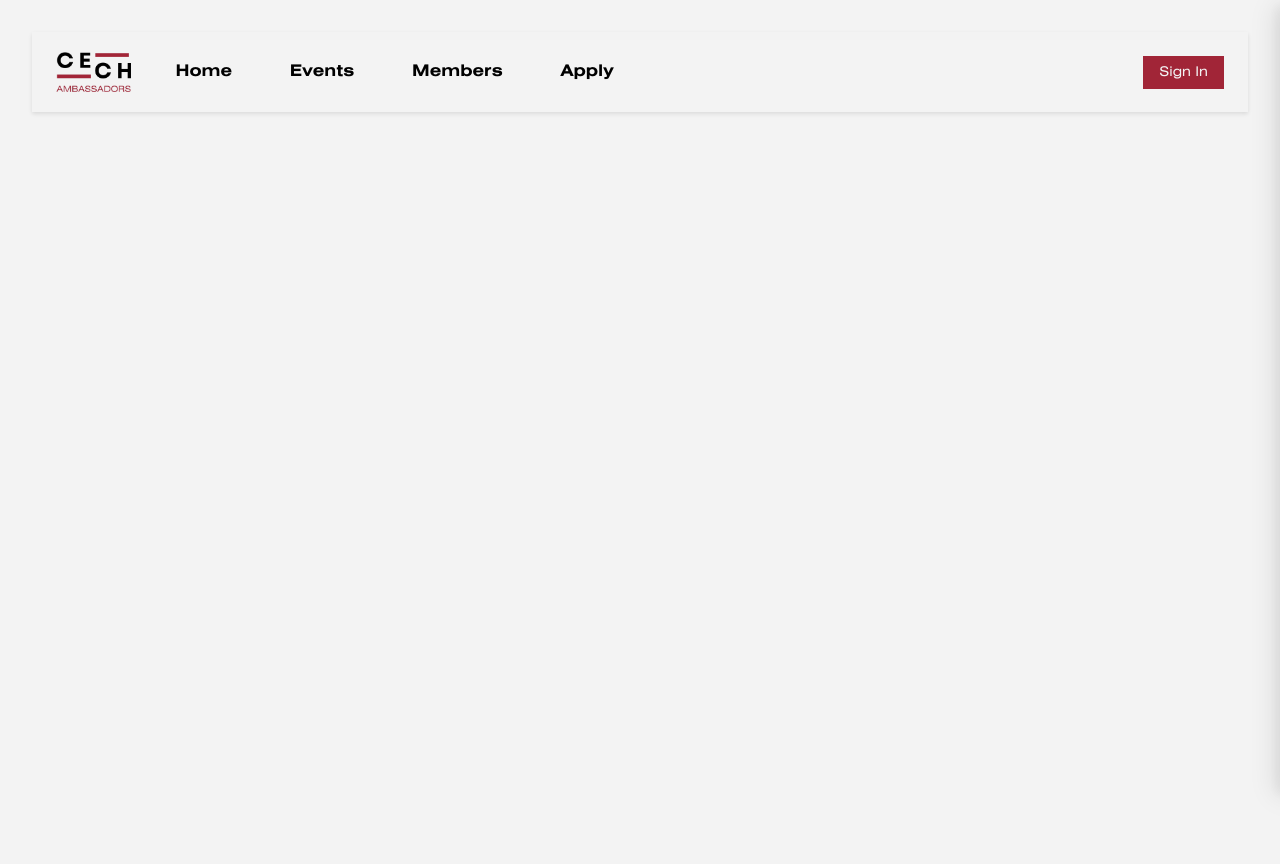
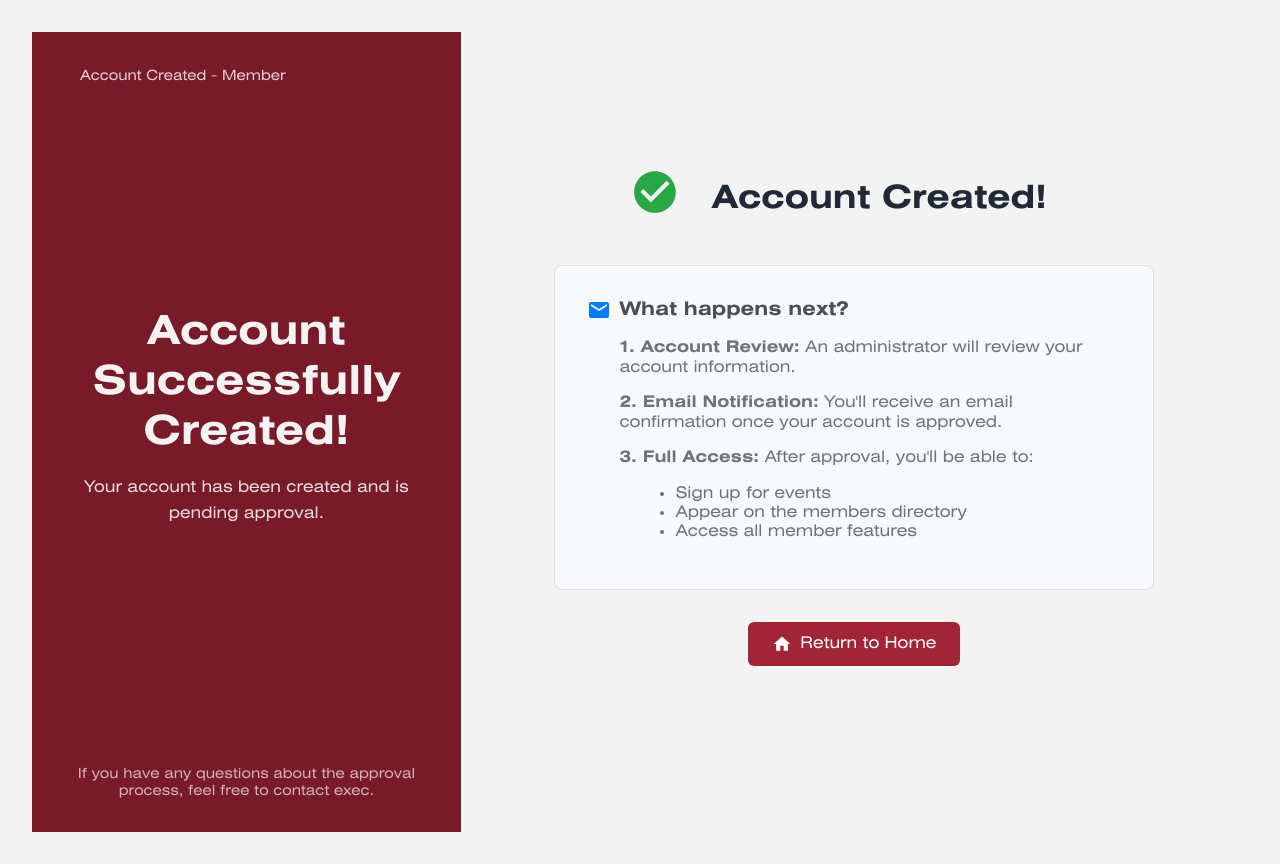
Before and after one commit to smithmaria/cech-amb-site, a React (Vite) app: page /account-pending in a window 1280 px wide. Before the commit the page ends 800 px from the top, so only its background shows below. Built offline with nearby package versions, Linux system fonts and the light colour scheme; no server answers.

Commit message:
pending approval flow for users, add message button to pending tab in admin

```diff
--- a/src/App.jsx
+++ b/src/App.jsx
@@ -11,6 +11,7 @@ import Apply from './pages/Apply/Apply';
 import CreateAccount from './pages/LogIn/CreateAccount';
 import AccountInfo from './pages/AccountInfo/AccountInfo';
 import AdminLayout from './pages/Admin/AdminLayout';
+import AccountPendingApproval from './pages/LogIn/AccountPendingApproval';
 
 function App() {
 
@@ -18,6 +19,7 @@ function App() {
     <AuthProvider>
       <Routes>
         <Route path="/create-account" element={<CreateAccount />} />
+        <Route path="/account-pending" element={<AccountPendingApproval />}/>
 
         <Route path="/*" element={
           <Layout>
--- /dev/null
+++ b/src/components/ConfirmationModal.jsx
@@ -0,0 +1,23 @@
+const ConfirmationModal = ({ isOpen, onClose, title, description, confirmLabel, onConfirm }) => {
+  if (!isOpen) return null;
+
+  return (
+    <div className="modal-overlay" onClick={onClose}>
+      <div className="modal-content" onClick={(e) => e.stopPropagation()}>
+        <button className="modal-close" onClick={onClose}>
+          ×
+        </button>
+
+        <h2 className="modal-header">{title}</h2>
+        <div className="modal-desc">{description ? description : null}</div>
+
+        <div className="modal-buttons">
+          <button onClick={onClose} className="button cancel">Cancel</button>
+          <button onClick={onConfirm} className="button">{confirmLabel}</button>
+        </div>
+      </div>
+    </div>
+  );
+}
+
+export default ConfirmationModal;
--- a/src/pages/Admin/Admin.css
+++ b/src/pages/Admin/Admin.css
@@ -140,6 +140,27 @@
   gap: 1rem;
 }
 
+.message-user {
+  display: flex;
+  align-items: center;
+  gap: .5rem;
+  padding: .3rem .8rem .3rem .5rem;
+  color: var(--text-color);
+  background-color: var(--primary-white-dark-3);
+  box-shadow: rgba(149, 157, 165, 0.1) 0px 8px 24px;
+  border-radius: 10px;
+  transition: .1s;
+
+  &:hover {
+    filter: brightness(95%);
+    cursor: pointer;
+  }
+
+  span {
+    margin-top: 2px;
+  }
+}
+
 .approve-user {
   display: flex;
   align-items: center;
@@ -152,7 +173,7 @@
   transition: .1s;
 
   &:hover {
-    background-color: #278625f6;
+    background-color: #278625eb;
     cursor: pointer;
   }
 
@@ -173,7 +194,7 @@
   transition: .1s;
 
   &:hover {
-    background-color: #992121ed;
+    background-color: #992121eb;
     cursor: pointer;
   }
 
--- a/src/pages/Admin/Users/ManageUsers.jsx
+++ b/src/pages/Admin/Users/ManageUsers.jsx
@@ -181,6 +181,7 @@ const ManageUsers = () => {
                   setEmailBody('');
                   setShowMessageModal(true)
                 }}
+                title="Message"
               />
               <MdOutlineDelete
                 size={26}
@@ -194,12 +195,24 @@ const ManageUsers = () => {
                   setModalConfirm(() => handleDeleteSelected);
                   setShowConfirmationModal(true);
                 }}
+                title="Delete"
               />
 
             </div>
           ) : selectedUsers.size > 0 && activeFilter === 'pending' ? (
             <div className="selected-actions-pending">
               <div>{selectedUsers.size} selected</div>
+              <div
+                className="message-user"
+                onClick={() => {
+                  setEmailSubject('');
+                  setEmailBody('');
+                  setShowMessageModal(true)
+                }}
+              >
+                <MdOutlineChat size={26} />
+                <span>Message</span>
+              </div>
               <div
                 className="approve-user"
                 onClick={() => {
--- a/src/pages/Events/EventDetails.jsx
+++ b/src/pages/Events/EventDetails.jsx
@@ -10,6 +10,7 @@ import Loading from '../../components/Loading';
 import ConfirmAttendance from './ConfirmAttendance';
 import ContactItem from '../../components/ContactItem';
 import AuthModal from '../LogIn/AuthModal';
+import ConfirmationModal from '../../components/ConfirmationModal';
 
 const EVENTS_COLLECTION = import.meta.env.VITE_EVENTS_COLLECTION || 'events';
 const USERS_COLLECTION = import.meta.env.VITE_USERS_COLLECTION || 'users';
@@ -74,8 +75,20 @@ const EventDetails = () => {
     }
   };
 
+  const isUserSignedUp = event?.attendeeList?.includes(currentUser?.uid);
+  const isEventFull = !isUserSignedUp && event?.attendeeLimit && event.attendeeList?.length >= event.attendeeLimit;
+
+  const confirmationTitle = !currentUser?.isApproved ? 'Approval Required' : isUserSignedUp ? 'Remove RSVP' : 'Confirm RSVP';
+  const confirmationDesc = !currentUser?.isApproved ? 'Your account must be approved to sign up for events. Approval status can be found on your account info page.' : null;
+  const confirmationConfirm = !currentUser?.isApproved ? 'Account Info' : isUserSignedUp ? 'Remove' : 'Confirm';
+
   const handleConfirm = async () => {
     if (!currentUser) {
+      return;
+    }
+
+    if (!currentUser.isApproved) {
+      navigate('/account');
       return;
     }
 
@@ -114,9 +127,6 @@ const EventDetails = () => {
   if (!event) {
     return <div>Event not found</div>;
   }
-
-  const isUserSignedUp = event?.attendeeList?.includes(currentUser?.uid);
-  const isEventFull = !isUserSignedUp && event.attendeeLimit && event.attendeeList?.length >= event.attendeeLimit;
 
   return (
     <>
@@ -173,12 +183,21 @@ const EventDetails = () => {
                 ))
               )}
             </div>
-
+{/*
             <ConfirmAttendance
               isOpen={showConfirmModal}
               onClose={() => setShowConfirmModal(false)}
               onConfirm={handleConfirm}
               isUserSignedUp={isUserSignedUp}
+            /> */}
+
+            <ConfirmationModal
+              isOpen={showConfirmModal}
+              onClose={() => setShowConfirmModal(false)}
+              title={confirmationTitle}
+              description={confirmationDesc}
+              confirmLabel={confirmationConfirm}
+              onConfirm={handleConfirm}
             />
           </div>
         </div>
--- /dev/null
+++ b/src/pages/LogIn/AccountPendingApproval.jsx
@@ -0,0 +1,119 @@
+import React from 'react';
+import './LogIn.css';
+import { MdCheckCircle, MdEmail, MdHome } from "react-icons/md";
+import { useNavigate, useLocation } from 'react-router-dom';
+
+function AccountPendingApproval() {
+  const navigate = useNavigate();
+  const location = useLocation();
+
+  // Get account type from navigation state, default to 'member'
+  const accountType = location.state?.accountType || 'member';
+  const userEmail = location.state?.userEmail || '';
+
+  const handleReturnHome = () => {
+    navigate('/');
+  };
+
+  return (
+    <div className="create-account-container">
+      <div className="sidebar">
+        <div className="sidebar-header">
+          <div className="return-container">
+            <div className={`logo-icon ${accountType === 'admin' ? 'admin-icon' : 'member-icon'}`}></div>
+            <span className="signup-label">
+              Account Created - {accountType === 'admin' ? 'Admin' : 'Member'}
+            </span>
+          </div>
+        </div>
+
+        <div className="sidebar-content">
+          <h2 className="sidebar-title">
+            Account Successfully Created!
+          </h2>
+          <p className="sidebar-description">
+            Your account has been created and is pending approval.
+          </p>
+        </div>
+
+        <div className="sidebar-footer">
+          <p>If you have any questions about the approval process, feel free to contact exec.</p>
+        </div>
+      </div>
+
+      <div className="main-content">
+        <div className="content-container">
+          <div className="form-section" style={{ textAlign: 'center', padding: '2rem 0' }}>
+            <div style={{ marginBottom: '2rem', display: 'flex', alignItems: 'center', justifyContent: 'center' }}>
+              <MdCheckCircle size={50} style={{ color: '#28a745', marginBottom: '1rem' }} />
+              <h1 className="page-title" style={{margin: 'auto 2rem'}}>Account Created!</h1>
+            </div>
+
+            <div className="approval-info" style={{
+              backgroundColor: '#f8f9fa',
+              border: '1px solid #dee2e6',
+              borderRadius: '8px',
+              padding: '2rem',
+              marginBottom: '2rem',
+              textAlign: 'left'
+            }}>
+              <div style={{ display: 'flex', alignItems: 'center', marginBottom: '1rem' }}>
+                <MdEmail size={24} style={{ color: '#007bff', marginRight: '0.5rem' }} />
+                <h3 style={{ margin: 0, color: '#495057' }}>What happens next?</h3>
+              </div>
+
+              <div style={{ marginLeft: '2rem' }}>
+                <p style={{ marginBottom: '1rem', color: '#6c757d' }}>
+                  <strong>1. Account Review:</strong> An administrator will review your account information.
+                </p>
+                <p style={{ marginBottom: '1rem', color: '#6c757d' }}>
+                  <strong>2. Email Notification:</strong> You'll receive an email confirmation once your account is approved.
+                </p>
+                <p style={{ marginBottom: '1rem', color: '#6c757d' }}>
+                  <strong>3. Full Access:</strong> After approval, you'll be able to:
+                </p>
+                <ul style={{ marginLeft: '1rem', color: '#6c757d' }}>
+                  <li>Sign up for events</li>
+                  <li>Appear on the members directory</li>
+                  <li>Access all member features</li>
+                </ul>
+              </div>
+            </div>
+
+            {userEmail && (
+              <div style={{
+                backgroundColor: '#e3f2fd',
+                border: '1px solid #2196f3',
+                borderRadius: '8px',
+                padding: '1rem',
+                marginBottom: '2rem'
+              }}>
+                <p style={{ margin: 0, color: '#1976d2' }}>
+                  <strong>We'll send the approval notification to:</strong> {userEmail}
+                </p>
+              </div>
+            )}
+
+            <button
+              onClick={handleReturnHome}
+              className="next-btn"
+              style={{
+                display: 'flex',
+                alignItems: 'center',
+                justifyContent: 'center',
+                gap: '0.5rem',
+                margin: '0 auto',
+                minWidth: '200px'
+              }}
+            >
+              <MdHome size={20} />
+              Return to Home
+            </button>
+          </div>
+        </div>
+      </div>
+    </div>
+  );
+}
+
+export default AccountPendingApproval;
--- a/src/pages/LogIn/CreateAccount.jsx
+++ b/src/pages/LogIn/CreateAccount.jsx
@@ -181,8 +181,13 @@ function CreateAccount() {
             URL.revokeObjectURL(formData.profilePictureURL);
           }
 
-          navigate('/');
-        } else {
+          navigate('/account-pending', {
+            state: {
+              accountType: accountType,
+              userEmail: formData.email
+            }
+          });
+          } else {
           setSubmitError(result.error);
         }
       } catch (error) {
--- a/src/pages/LogIn/LogIn.css
+++ b/src/pages/LogIn/LogIn.css
@@ -44,6 +44,13 @@
   font-size: 24px;
   font-weight: bold;
   color: #333;
+}
+
+.modal-desc {
+  margin-top: -.5rem;
+  margin-bottom: 1.5rem;
+  text-align: center;
+  color: var(--text-gray-2);
 }
 
 .auth-form {
--- a/src/pages/Members/Members.jsx
+++ b/src/pages/Members/Members.jsx
@@ -21,7 +21,8 @@ const Members = () => {
         const membersQuery = query(
           membersRef,
           where('isMember', '==', true),
-          where('isExec', '==', false)
+          where('isExec', '==', false),
+          where ('isApproved', '==', true)
         );
         const membersSnapshot = await getDocs(membersQuery);
         const membersData = membersSnapshot.docs.map(doc => ({
@@ -32,7 +33,8 @@ const Members = () => {
         const execQuery = query(
           membersRef,
           where('isMember', '==', true),
-          where('isExec', '==', true)
+          where('isExec', '==', true),
+          where ('isApproved', '==', true)
         );
         const execSnapshot = await getDocs(execQuery);
         const execData = execSnapshot.docs.map(doc => ({
```
